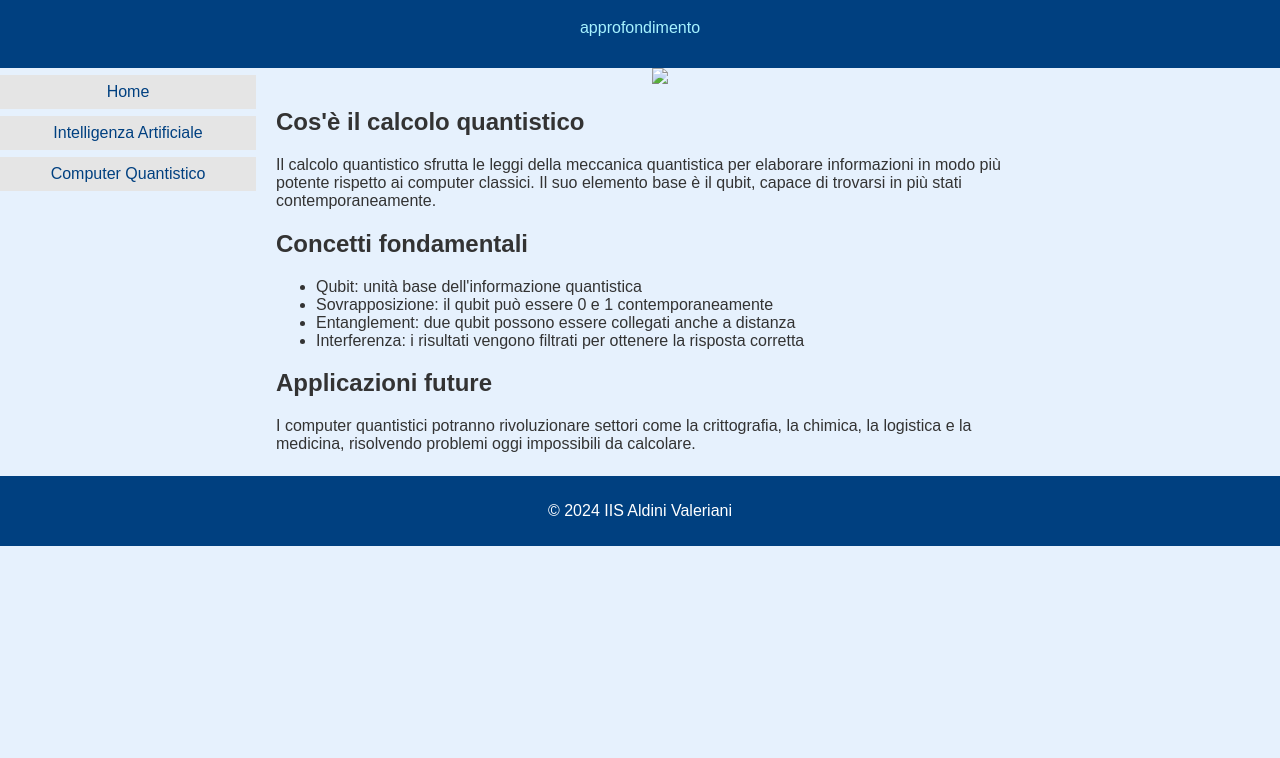
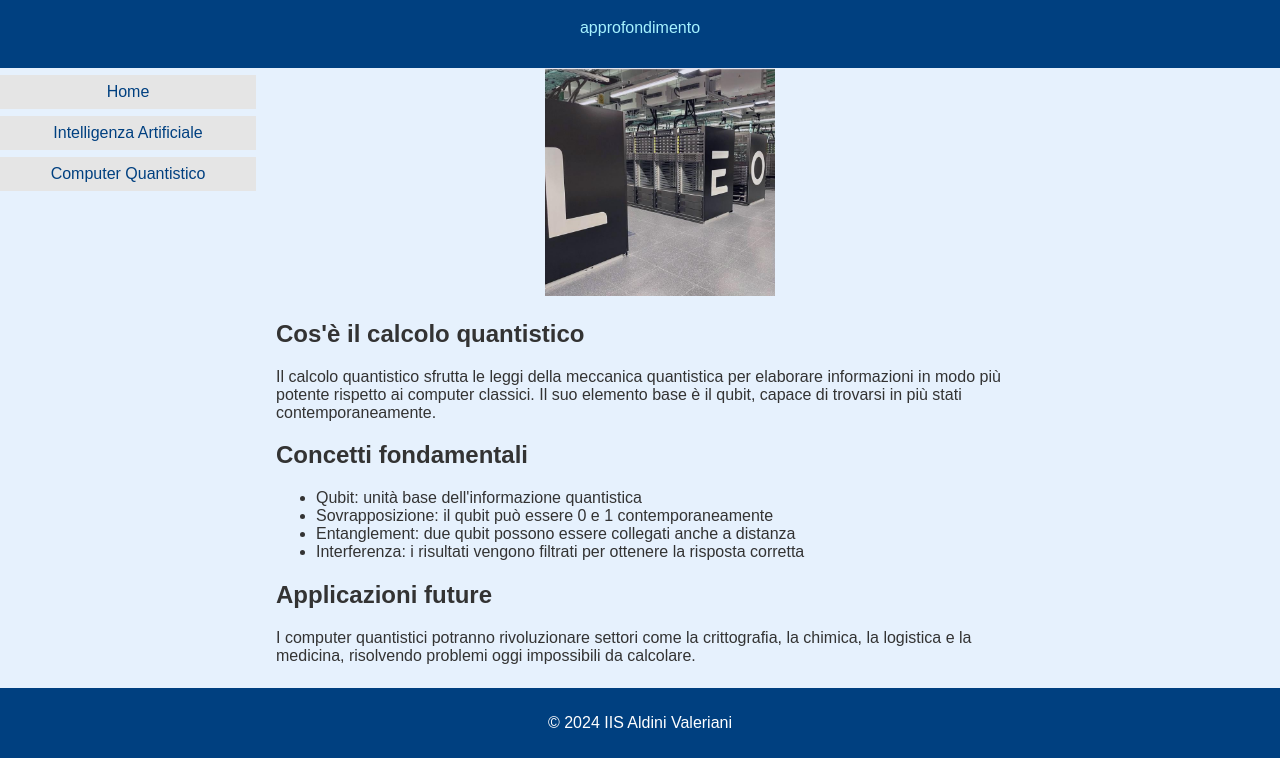
Before and after one commit to Kovi24/sito, a plain HTML site: page quantum.html in a window 1280 px wide. Shown: the part 76-834 px from the top of the page. Before the commit the page ends 800 px from the top, so only its background shows below. Drawn offline with Linux system fonts and the light colour scheme.

Commit message:
Update quantum.html

```diff
--- a/quantum.html
+++ b/quantum.html
@@ -22,7 +22,7 @@
 
   <article>
     <div style="text-align: center;">
- <img src="img/quantum.jpg" width="30%" height="auto">
+ <img src="quantum.jpg" width="30%" height="auto">
  </div>
     <h2>Cos'è il calcolo quantistico</h2>
     <p>Il calcolo quantistico sfrutta le leggi della meccanica quantistica per elaborare informazioni in modo più potente rispetto ai computer classici. Il suo elemento base è il qubit, capace di trovarsi in più stati contemporaneamente.</p>
```
